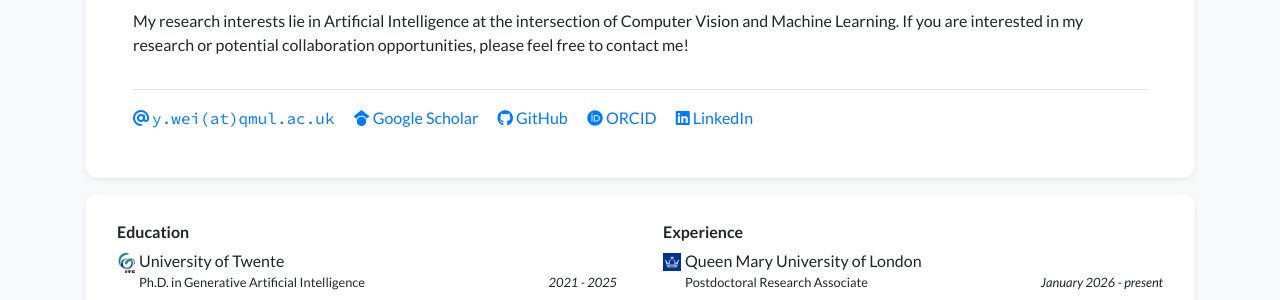
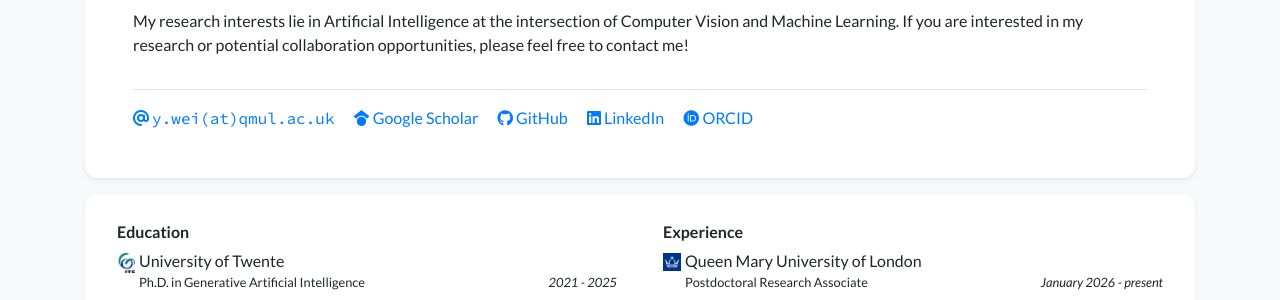
Before and after one commit to weiyao1996/weiyao1996.github.io, a Jekyll site: the page built from index_layout2.html, in a window 1280 px wide and 900 px high. Shown: the part 415-715 px from the top of the window. Built offline with Jekyll 4.4.1, drawn with Linux system fonts in a browser that asks for light colours; nearby versions of some CDN libraries; a style sheet for code colours, icons or effects is not loaded; grey boxes are pictures that could not be loaded.

```diff
--- a/_includes/widgets/profile_card.html
+++ b/_includes/widgets/profile_card.html
@@ -82,15 +82,15 @@
                         </a>
                         {% endif %}
 
+                        {% if site.data.profile.linkedin %}
+                        <a class="pr-3 no-break" target="_blank" href="https://www.linkedin.com/in/{{ site.data.profile.linkedin }}">
+                            <i class="fab fa-linkedin"></i> LinkedIn
+                        </a>
+                        {% endif %}
+
                         {% if site.data.profile.orcid %}
                         <a class="pr-3 no-break" target="_blank" href="https://orcid.org/{{ site.data.profile.orcid }}">
                             <i class="fab fa-orcid"></i> ORCID
-                        </a>
-                        {% endif %}
-
-                        {% if site.data.profile.linkedin %}
-                        <a class="pr-3 no-break" target="_blank" href="https://www.linkedin.com/in/{{ site.data.profile.linkedin }}">
-                            <i class="fab fa-linkedin"></i> LinkedIn
                         </a>
                         {% endif %}
                     </div>
```
